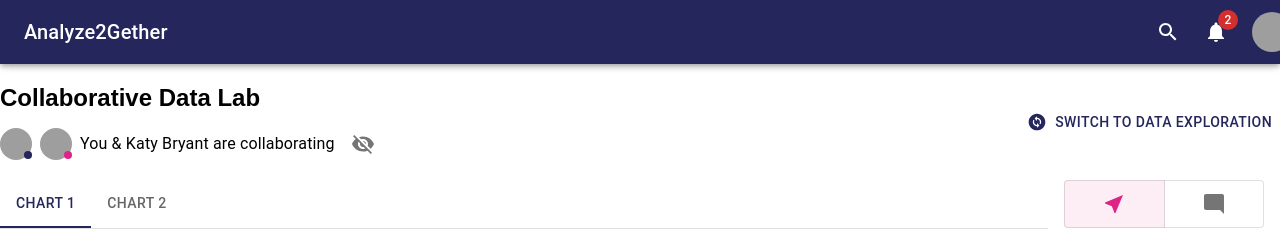
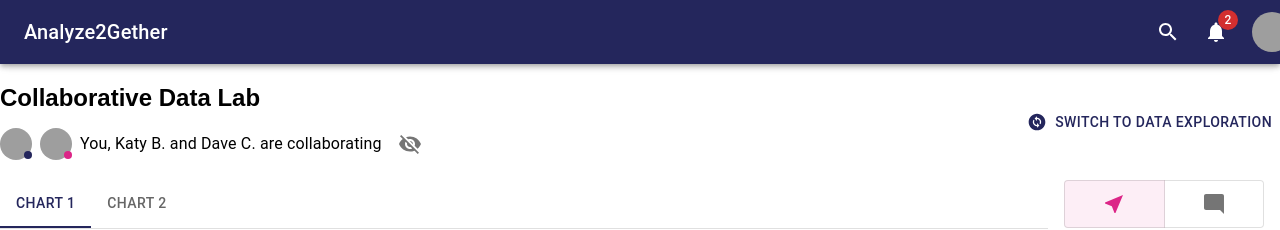
Before and after one commit to davcannon/Analyze2Gether, a React (Create React App) app: page /projects/1/collaborative in a window 1280 px wide. Shown: the top 230 px of the page. Built offline with nearby package versions, Linux system fonts and the light colour scheme; grey boxes are pictures that could not be loaded.

Commit message:
fix: Display two names on Collaborative Data Lab page to correspond to the two cursors and avatar colors

```diff
--- a/src/pages/DataPage.tsx
+++ b/src/pages/DataPage.tsx
@@ -134,7 +134,7 @@ export default function DataPage(props: DataPageProps) {
                             />
                         </Badge>}
                         <Typography variant="subtitle1" sx={{ marginBlock: 0 }}>
-                            {props.pageType === 'COLLABORATIVE' ? 'You & Katy Bryant are collaborating' : 'Just you'}
+                            {props.pageType === 'COLLABORATIVE' ? 'You, Katy B. and Dave C. are collaborating' : 'Just you'}
                         </Typography>
                         {props.pageType === 'COLLABORATIVE' && <IconButton onClick={toggleCursorsVisible}>
                             {areCursorsVisible ? <VisibilityOffIcon /> : <VisibilityIcon />}
```
